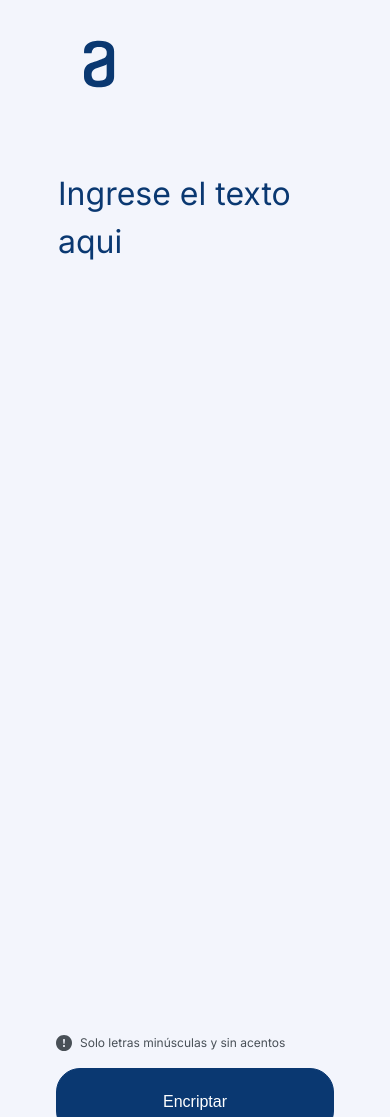
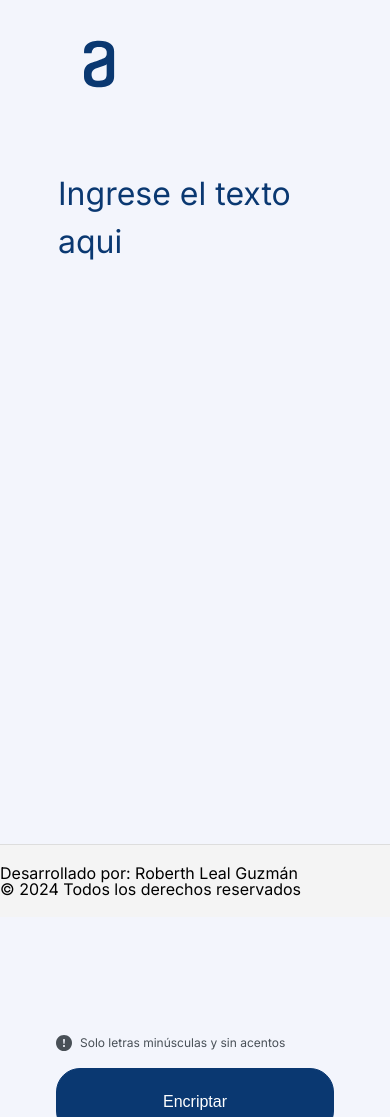
Before and after one commit to RoberthLeal96/Encriptador, a plain HTML site: page index.html in a window 390 px wide. Shown: the top 1117 px of the page. Drawn offline with Linux system fonts and the light colour scheme.

Commit message:
Actualizacion

```diff
--- a/css/estilos.css
+++ b/css/estilos.css
@@ -370,4 +370,9 @@ main{
         margin-top: 12px;
         margin-left: 0;
     }
+    footer {
+        background-color: #f4f4f4;
+        border-top: 1px solid #ddd;
+        padding: 20px 0;
+    }
 }
--- a/index.html
+++ b/index.html
@@ -55,6 +55,12 @@
                 </div>
             </div>
         </div>
+        <footer>
+            <div class="container">
+                <p>Desarrollado por: Roberth Leal Guzmán</p>
+                <p>© 2024 Todos los derechos reservados</p>
+            </div>
+        </footer>
     </main>
 </body>
 
```
